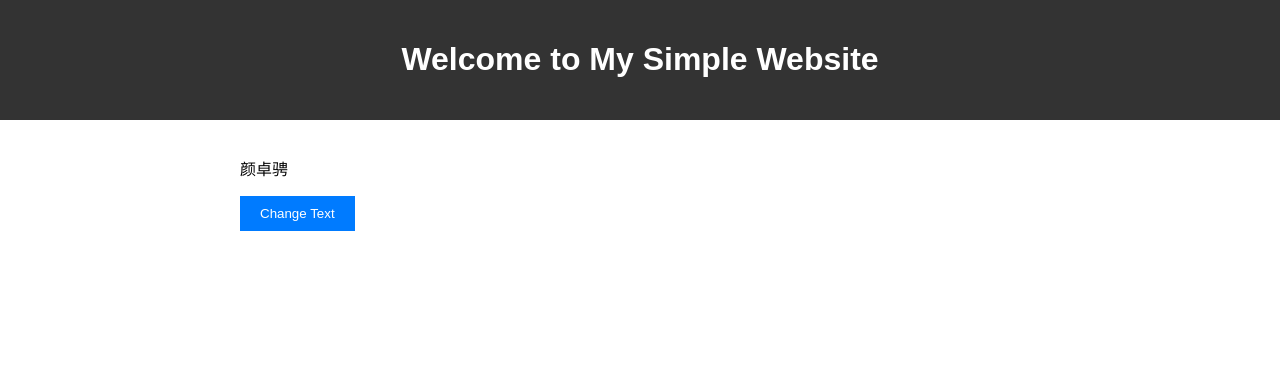
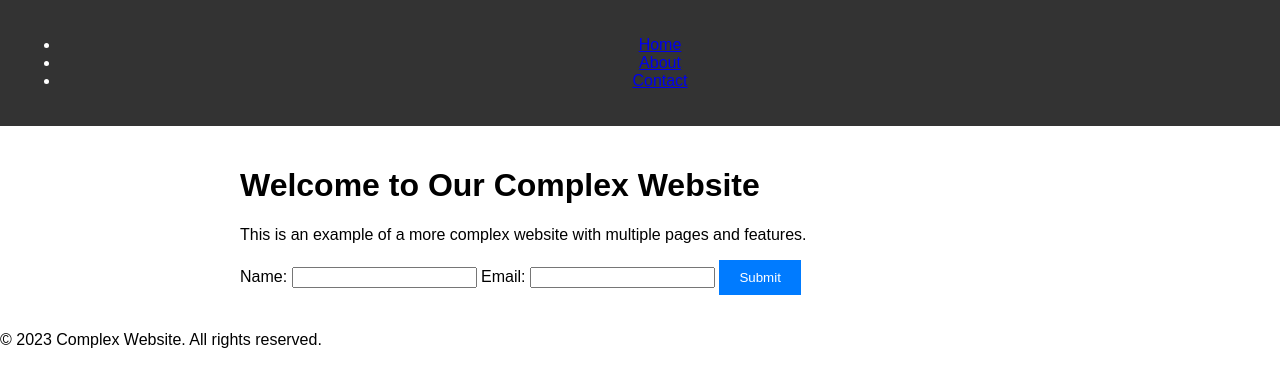
Before and after one commit to yanzhuocheng/yanzhuocheng.github.io, a plain HTML site: page index.html in a window 1280 px wide. Drawn offline with Linux system fonts and the light colour scheme.

Commit message:
Update index.html

```diff
--- a/index.html
+++ b/index.html
@@ -3,17 +3,36 @@
 <head>
   <meta charset="UTF-8">
   <meta name="viewport" content="width=device-width, initial-scale=1.0">
-  <title>Simple Website</title>
+  <title>Complex Website</title>
   <link rel="stylesheet" href="styles.css">
 </head>
 <body>
   <header>
-    <h1>Welcome to My Simple Website</h1>
+    <nav>
+      <ul>
+        <li><a href="index.html">Home</a></li>
+        <li><a href="about.html">About</a></li>
+        <li><a href="contact.html">Contact</a></li>
+      </ul>
+    </nav>
   </header>
+
   <main>
-    <p>颜卓骋</p>
-    <button id="changeTextButton">Change Text</button>
+    <h1>Welcome to Our Complex Website</h1>
+    <p>This is an example of a more complex website with multiple pages and features.</p>
+    <form>
+      <label for="name">Name:</label>
+      <input type="text" id="name" name="name" required>
+      <label for="email">Email:</label>
+      <input type="email" id="email" name="email" required>
+      <button type="submit">Submit</button>
+    </form>
   </main>
+
+  <footer>
+    <p>&copy; 2023 Complex Website. All rights reserved.</p>
+  </footer>
+
   <script src="script.js"></script>
 </body>
 </html>
```
